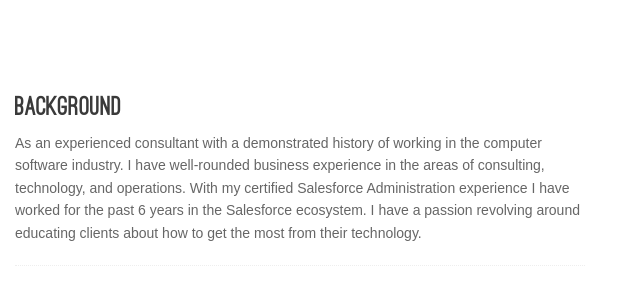
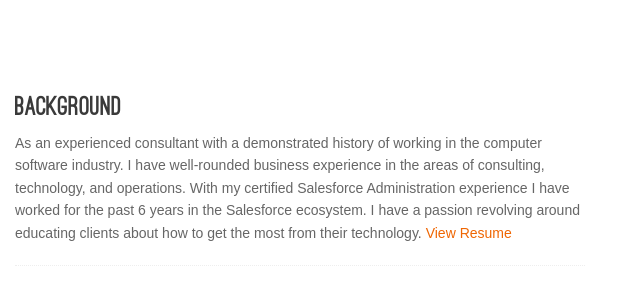
Before and after one commit to apizarras/portfolio2-responsive, a website: page public/index.html in a window 1280 px wide. Shown: the part 947-1230 px from the top of the page, 640-1280 px from the left. Drawn offline with Linux system fonts and the light colour scheme; files whose address does not match are found by name.

Commit message:
readme update

```diff
--- a/public/index.html
+++ b/public/index.html
@@ -144,7 +144,7 @@
         <div class="span6">
           <h3>Background</h3>
           <p>
-              As an experienced consultant with a demonstrated history of working in the computer software industry. I have well-rounded business experience in the areas of consulting, technology, and operations. With my certified Salesforce Administration experience I have worked for the past 6 years in the Salesforce ecosystem. I have a passion revolving around educating clients about how to get the most from their technology.
+              As an experienced consultant with a demonstrated history of working in the computer software industry. I have well-rounded business experience in the areas of consulting, technology, and operations. With my certified Salesforce Administration experience I have worked for the past 6 years in the Salesforce ecosystem. I have a passion revolving around educating clients about how to get the most from their technology. <a href="https://drive.google.com/file/d/0BzytdRNcpXlRbTdzODhfNmlUVjA/view?usp=sharing">View Resume</a>
             <p>
               <div class="dotted_line"></div>
               <h4>Expertise areas</h4>
```
Also changed, not shown: README.md, public/img/images/portfolio-about-small.PNG (added), public/img/images/portfolio-about.PNG (added), public/img/images/portfolio-home-page-small.PNG (added), public/img/images/portfolio-home-page.PNG (added).
